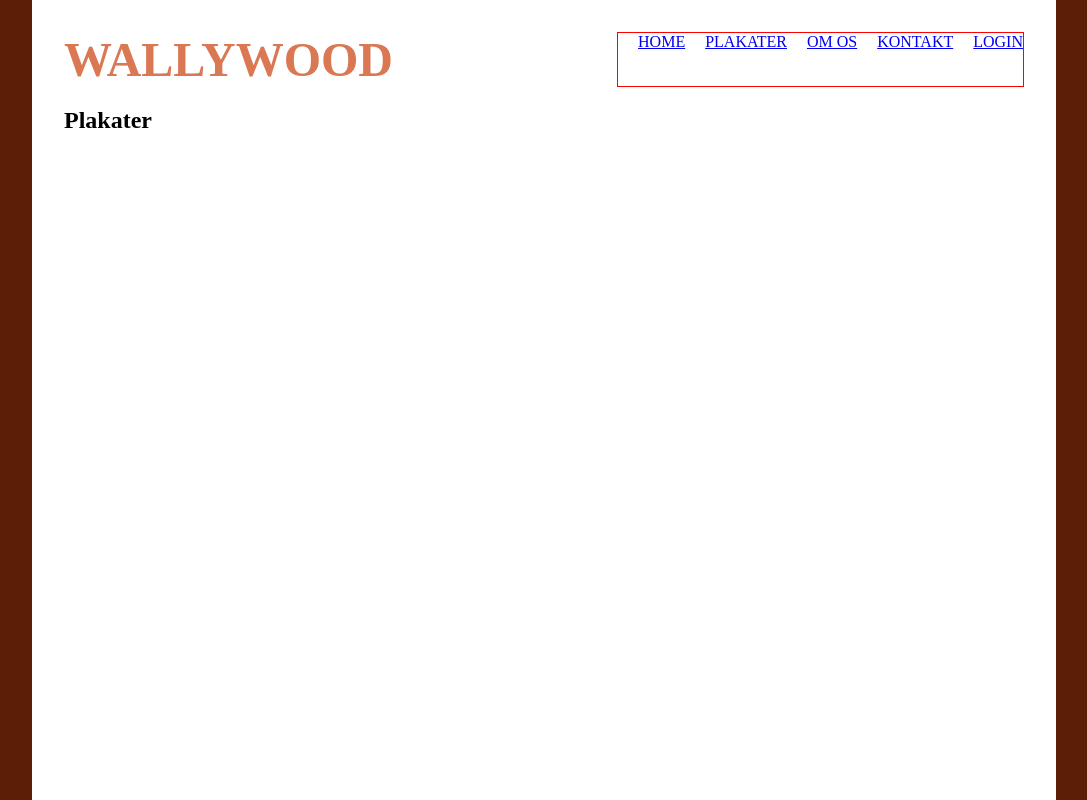
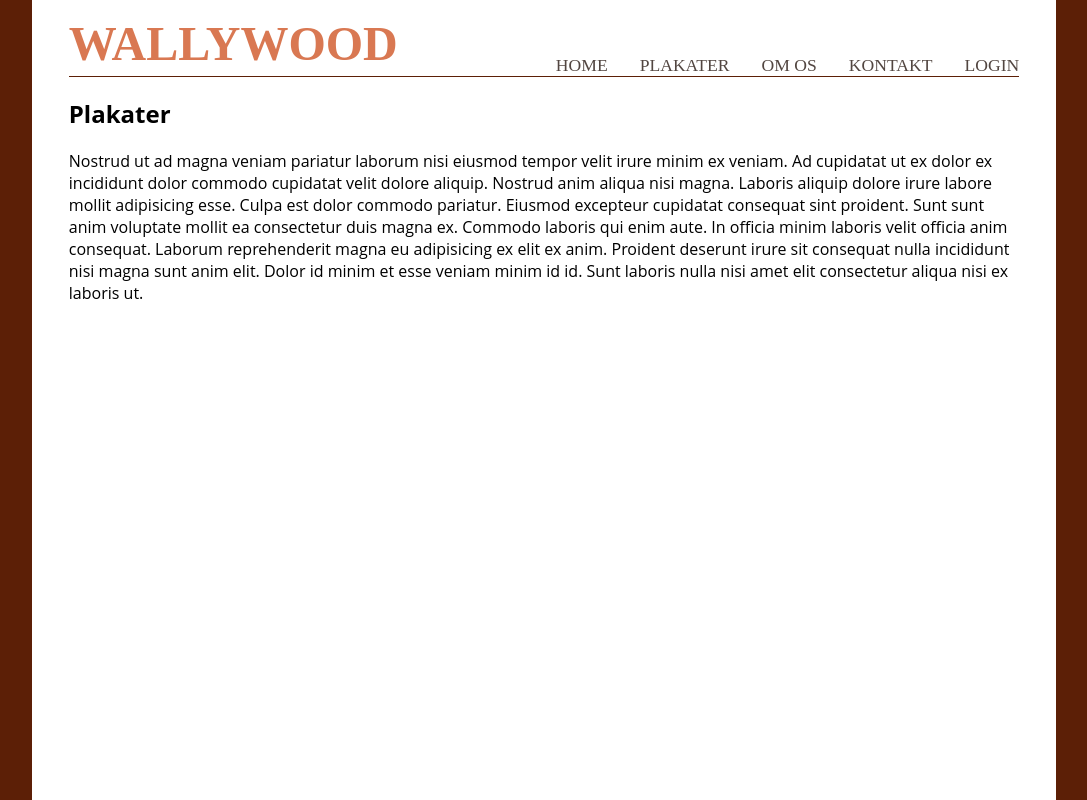
Before and after one commit to RasmusDahlJensen/Wallywood, a React (Create React App) app: page /plakater in a window 1280 px wide. Shown: the whole page, without its empty margins (96-1183 px from the left). Built offline with nearby package versions, Linux system fonts and the light colour scheme.

Commit message:
Styled
Added colors, fixed routes, added notfound page, fixed navbar

```diff
--- /dev/null
+++ b/src/Components/App/Layout/Layout.jsx
@@ -0,0 +1,21 @@
+export const Layout = (props) => {
+	document.title = props.title;
+
+	if (props.description) {
+		document
+			.querySelector('meta[name="description"]')
+			.setAttribute("content", props.description);
+	}
+
+	return (
+		<>
+			<h1>{props.title}</h1>
+			{props.subtitle && <h3>{props.subtitle}</h3>}
+			<ContentWrapper>{props.children}</ContentWrapper>
+		</>
+	);
+};
+
+const ContentWrapper = (props) => {
+	return <div>{props.children}</div>;
+};
--- a/src/Components/Partials/Header.style.js
+++ b/src/Components/Partials/Header.style.js
@@ -1,17 +1,17 @@
-import styled from 'styled-components'
-import { Reset } from '../Styled/Mixins'
+import styled from "styled-components";
+import { Reset } from "../Styled/Mixins";
 
 export const HeaderStyle = styled.header`
 	display: flex;
 	justify-content: space-between;
+	border-bottom: solid 1px ${(props) => props.theme.colors.primary};
 
 	h1 {
-		font-family: ${props => props.theme.fonts[0]};
+		font-family: ${(props) => props.theme.fonts[0]};
 		text-transform: uppercase;
-		color: ${props => props.theme.colors.secondary};
+		color: ${(props) => props.theme.colors.secondary};
 		font-size: 3rem;
 		font-weight: 900;
-		${ Reset }
+		${Reset}
 	}
-
-`
+`;
--- a/src/Components/Partials/NavBarPrimary.style.js
+++ b/src/Components/Partials/NavBarPrimary.style.js
@@ -1,17 +1,24 @@
-import styled from 'styled-components'
-import { ClearList } from '../Styled/Mixins'
+import styled from "styled-components";
+import { ClearList } from "../Styled/Mixins";
 
 export const NavBarPrimaryStyle = styled.nav`
-	border: solid red 1px;
-
+	height: 100%;
+	margin-top: 2.4rem;
 	ul {
 		display: flex;
 		align-content: flex-end;
-
 		${ClearList}
-
 		li {
-			margin-left: 20px;
+			margin-left: 2rem;
+			a {
+				font-family: ${(props) => props.theme.fonts[0]};
+				text-decoration: none;
+				color: ${(props) => props.theme.colors.tertiary};
+				font-size: 1.1rem;
+				&:hover {
+					color: ${(props) => props.theme.colors.secondary};
+				}
+			}
 		}
 	}
-`
+`;
--- a/src/Components/Styled/Container.style.js
+++ b/src/Components/Styled/Container.style.js
@@ -1,10 +1,10 @@
-import styled from 'styled-components'
+import styled from "styled-components";
 
 export const ContainerStyle = styled.section`
-	background-color: ${props => props.theme.colors.light};
+	background-color: ${(props) => props.theme.colors.light};
 	width: 100%;
 	height: 100vh;
-	max-width: ${props => props.maxwidth}px;
+	max-width: ${(props) => props.maxwidth}px;
 	margin: 0 auto;
-	padding: 2rem;
-`
+	padding: 1rem 2.3rem;
+`;
--- a/src/Components/Styled/Global.style.js
+++ b/src/Components/Styled/Global.style.js
@@ -1,18 +1,16 @@
-import { createGlobalStyle } from 'styled-components'
-import { Reset } from './Mixins'
+import { createGlobalStyle } from "styled-components";
+import { Reset } from "./Mixins";
 
 const GlobalStyle = createGlobalStyle`
 	* {
 		box-sizing: border-box;
+		font-family: ${(props) => props.theme.fonts[1]};
 	}
 
 	body {
-		background-color: ${props => props.theme.colors.primary};
+		background-color: ${(props) => props.theme.colors.primary};
 		${Reset};
 	}
-`
+`;
 
-
-
-
-export { GlobalStyle, Reset }
+export { GlobalStyle, Reset };
--- a/src/Components/Styled/Theme.js
+++ b/src/Components/Styled/Theme.js
@@ -1,9 +1,13 @@
 export const theme = {
 	colors: {
-		primary: '#5C1F06',
-		secondary: '#D97852',
-		light: '#fff',
-		dark: '#000'
+		primary: "#5C1F06",
+		secondary: "#D97852",
+		tertiary: "#524641",
+		quaternary: "#707070",
+		quinary: "#D1B3A7",
+		senary: "#A68E85",
+		dark: "#000",
+		light: "#fff",
 	},
-	fonts: ['Titillium Web', 'Open Sans']
-}
+	fonts: ["Titillium Web", "Open Sans"],
+};
--- a/src/Pages/Home/Home.jsx
+++ b/src/Pages/Home/Home.jsx
@@ -1,9 +1,19 @@
+import { Layout } from "../../Components/App/Layout/Layout";
+
 const Home = () => {
 	return (
-		<div>
-			<h1>Home</h1>
-		</div>
+		<Layout
+			title="Velkommen"
+			description="Her finder du nye og gamle plakater"
+			subtitle="Alt i filmplakater"
+		>
+			Culpa cupidatat quis consectetur nisi laboris pariatur qui reprehenderit
+			consectetur. Ullamco dolor duis dolore Lorem voluptate ea officia
+			reprehenderit nisi anim veniam. Commodo aute sunt laborum magna eiusmod
+			sint laborum incididunt non labore in dolore. Aliqua fugiat commodo
+			commodo enim. Tempor sint do aliqua id.
+		</Layout>
 	);
-}
+};
 
 export default Home;
--- a/src/Pages/NotFound/Notfound.jsx
+++ b/src/Pages/NotFound/Notfound.jsx
@@ -1,3 +1,13 @@
+import { Layout } from "../../Components/App/Layout/Layout";
+import { Link } from "react-router-dom";
+
 export const Notfound = () => {
-	return <h1>Page not found</h1>;
+	return (
+		<Layout title="Siden blev ikke fundet">
+			<p>Siden findes ikke</p>
+			<p>
+				<Link to="/">Til forsiden</Link>
+			</p>
+		</Layout>
+	);
 };
--- a/src/Pages/Plakater/Plakater.jsx
+++ b/src/Pages/Plakater/Plakater.jsx
@@ -1,9 +1,21 @@
+import { Layout } from "../../Components/App/Layout/Layout";
+
 const Plakater = () => {
 	return (
-		<div>
-			<h1>Plakater</h1>
-		</div>
+		<Layout title="Plakater" description="Se vores udvalg af plakater">
+			Nostrud ut ad magna veniam pariatur laborum nisi eiusmod tempor velit
+			irure minim ex veniam. Ad cupidatat ut ex dolor ex incididunt dolor
+			commodo cupidatat velit dolore aliquip. Nostrud anim aliqua nisi magna.
+			Laboris aliquip dolore irure labore mollit adipisicing esse. Culpa est
+			dolor commodo pariatur. Eiusmod excepteur cupidatat consequat sint
+			proident. Sunt sunt anim voluptate mollit ea consectetur duis magna ex.
+			Commodo laboris qui enim aute. In officia minim laboris velit officia anim
+			consequat. Laborum reprehenderit magna eu adipisicing ex elit ex anim.
+			Proident deserunt irure sit consequat nulla incididunt nisi magna sunt
+			anim elit. Dolor id minim et esse veniam minim id id. Sunt laboris nulla
+			nisi amet elit consectetur aliqua nisi ex laboris ut.
+		</Layout>
 	);
-}
+};
 
 export default Plakater;
```
